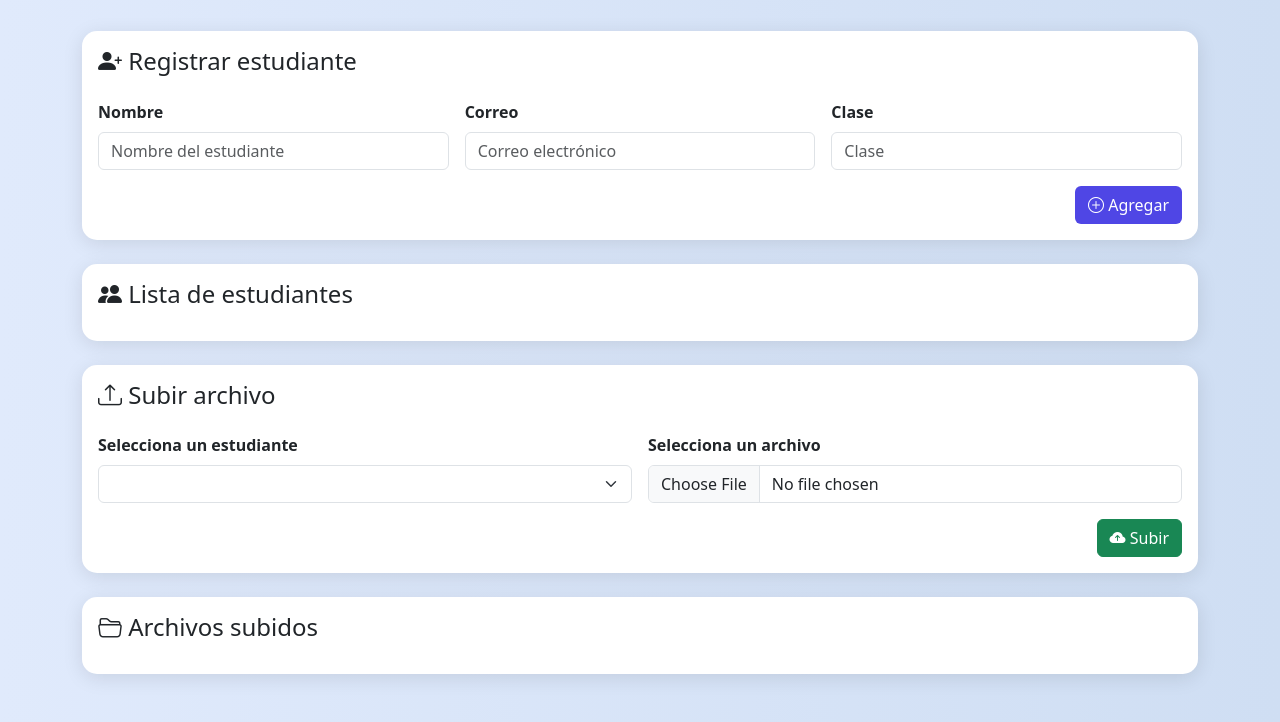
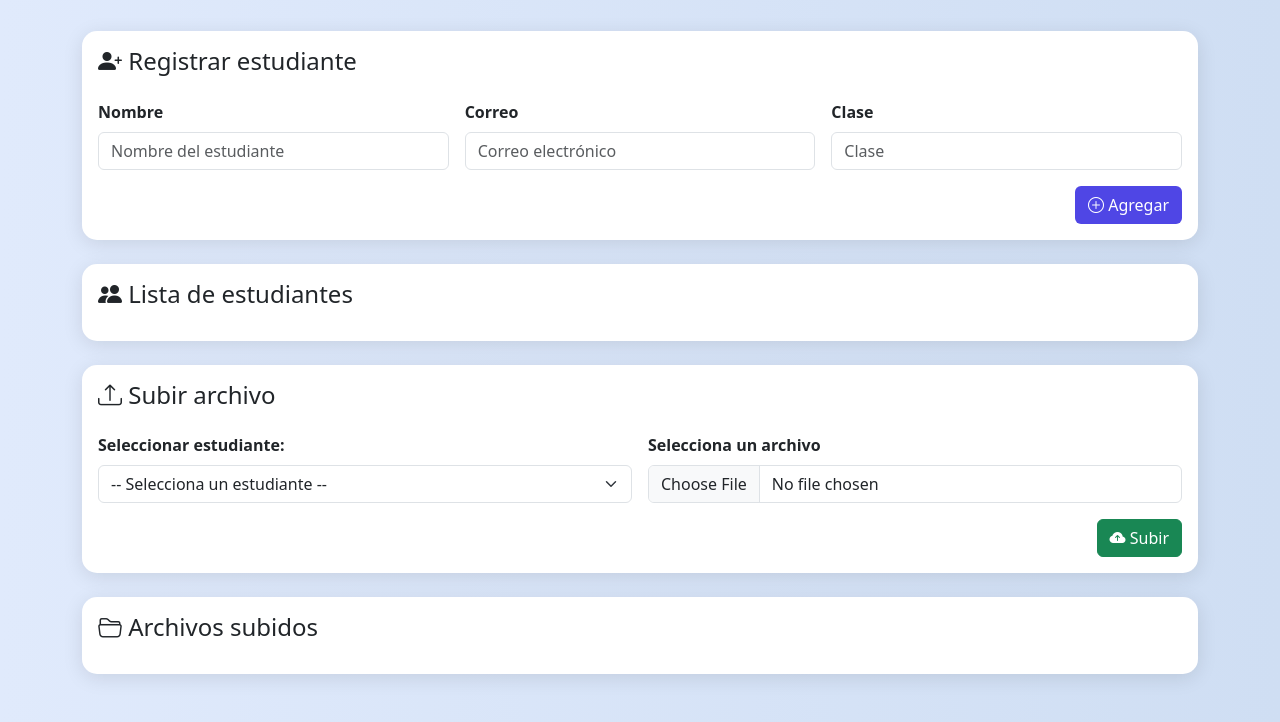
Before and after one commit to RicardoJB1/Cloud_computing-, a plain HTML site: page dashboard.html in a window 1280 px wide. Shown: the part 121-843 px from the top of the page. Drawn offline with nearby package versions, Linux system fonts and the light colour scheme; no server answers.

Commit message:
plantilla html

```diff
--- a/dashboard.html
+++ b/dashboard.html
@@ -1,14 +1,12 @@
 <!DOCTYPE html>
 <html lang="es">
+
 <head>
   <meta charset="UTF-8">
   <title>Panel de Estudiantes</title>
 
   <!-- Bootstrap CSS -->
-  <link
-    href="https://cdn.jsdelivr.net/npm/bootstrap@5.3.3/dist/css/bootstrap.min.css"
-    rel="stylesheet"
-  />
+  <link href="https://cdn.jsdelivr.net/npm/bootstrap@5.3.3/dist/css/bootstrap.min.css" rel="stylesheet" />
 
   <!-- Íconos (opcional para darle vida a los botones) -->
   <link rel="stylesheet" href="https://cdn.jsdelivr.net/npm/bootstrap-icons@1.10.5/font/bootstrap-icons.css">
@@ -19,22 +17,27 @@
       background: linear-gradient(to right, #e0eafc, #cfdef3);
       min-height: 100vh;
     }
+
     .card {
       box-shadow: 0 4px 20px rgba(0, 0, 0, 0.1);
       border: none;
       border-radius: 15px;
     }
+
     .list-group-item {
       border-radius: 10px;
       margin-bottom: 10px;
     }
+
     .btn-custom {
       background-color: #4f46e5;
       color: white;
     }
+
     .btn-custom:hover {
       background-color: #4338ca;
     }
+
     .form-label {
       font-weight: 600;
     }
@@ -43,6 +46,7 @@
   <!-- Supabase -->
   <script src="https://cdn.jsdelivr.net/npm/@supabase/supabase-js@2"></script>
 </head>
+
 <body>
 
   <div class="container py-5">
@@ -94,8 +98,10 @@
         <h4 class="mb-4"><i class="bi bi-upload"></i> Subir archivo</h4>
         <div class="row g-3">
           <div class="col-md-6">
-            <label for="estudiante" class="form-label">Selecciona un estudiante</label>
-            <select id="estudiante" class="form-select"></select>
+            <label for="estudiante" class="form-label">Seleccionar estudiante:</label>
+            <select id="estudiante" class="form-select">
+              <option value="">-- Selecciona un estudiante --</option>
+            </select>
           </div>
           <div class="col-md-6">
             <label for="archivo" class="form-label">Selecciona un archivo</label>
@@ -125,4 +131,5 @@
   <!-- Tu JS -->
   <script src="js/dashboard.js" defer></script>
 </body>
+
 </html>
```
